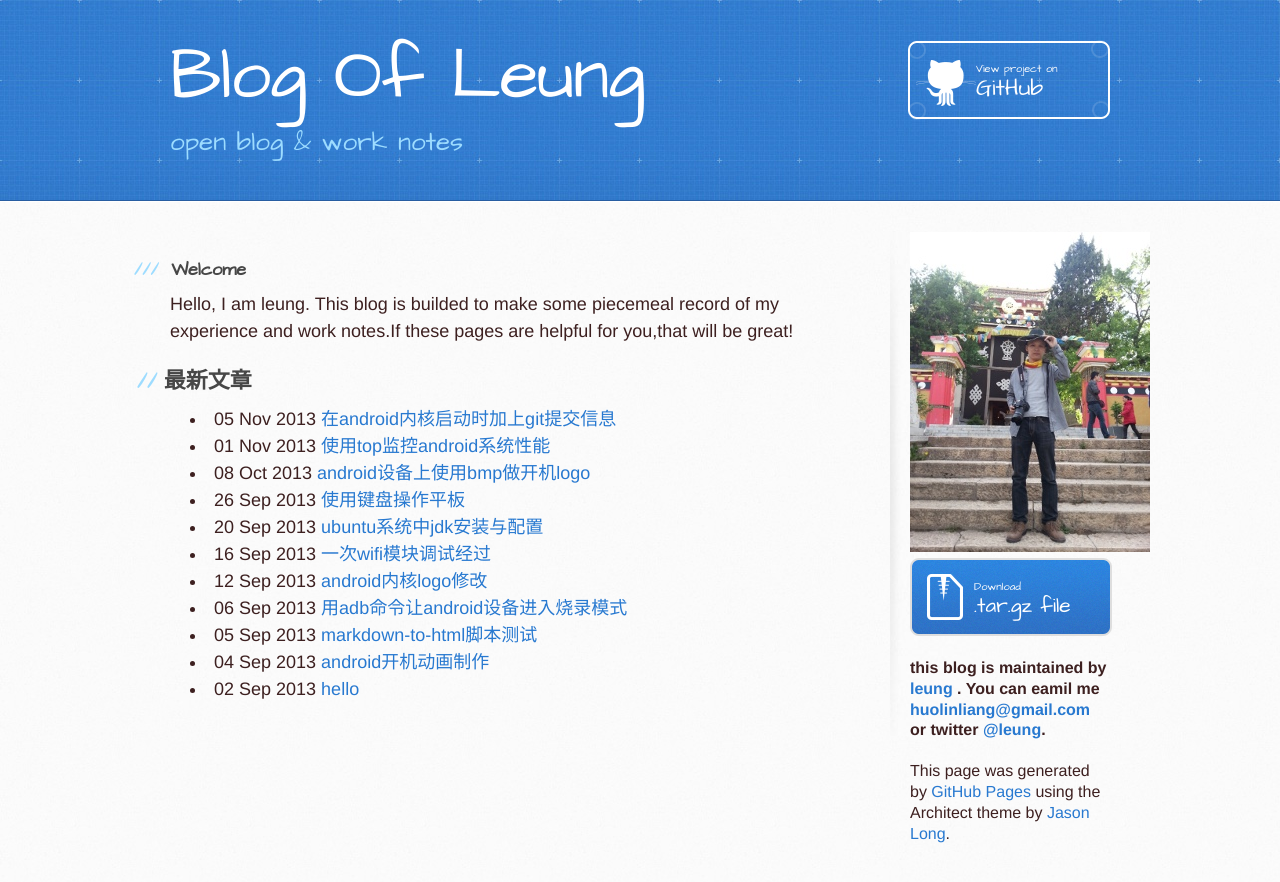
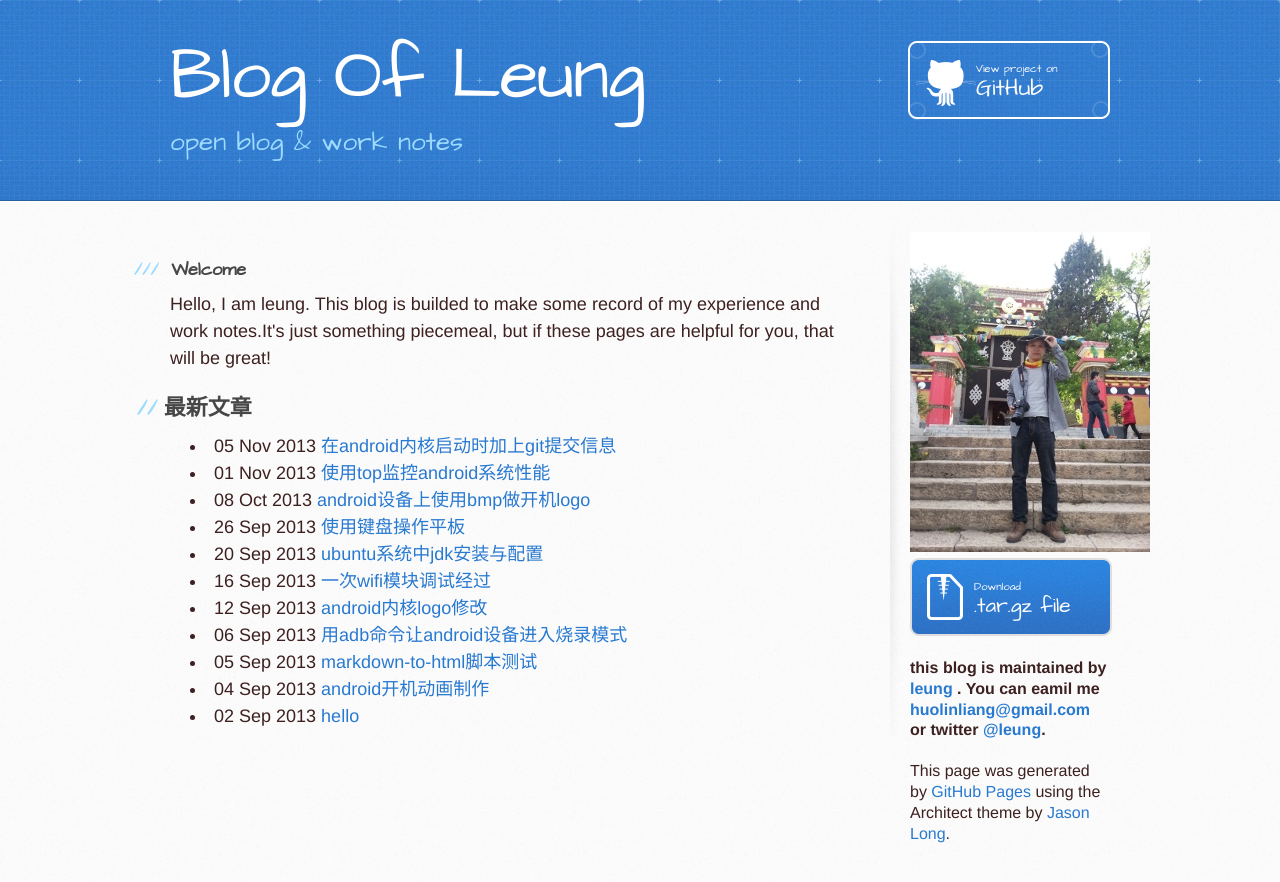
Before and after one commit to huolinliang/blog_leung, a Jekyll site: the page built from index.html, in a window 1280 px wide. Shown: the top 882 px of the page. Built offline with Jekyll 4.4.1, drawn with Linux system fonts in a browser that asks for light colours; Markdown is read by kramdown in place of the engine named in the settings.

Commit message:
little modify

```diff
--- a/index.html
+++ b/index.html
@@ -33,7 +33,7 @@
           <h3>
 <a name="welcome" class="anchor" href="#welcome"><span class="octicon octicon-link"></span></a>Welcome</h3>
 
-<p>Hello, I am leung. This blog is builded to make some piecemeal record of my experience and work notes.If these pages are helpful for you,that will be great!</p>
+<p>Hello, I am leung. This blog is builded to make some record of my experience and work notes.It's just something piecemeal, but if these pages are helpful for you, that will be great!</p>
 
 <h2>最新文章</h2>
 <ul>
```
